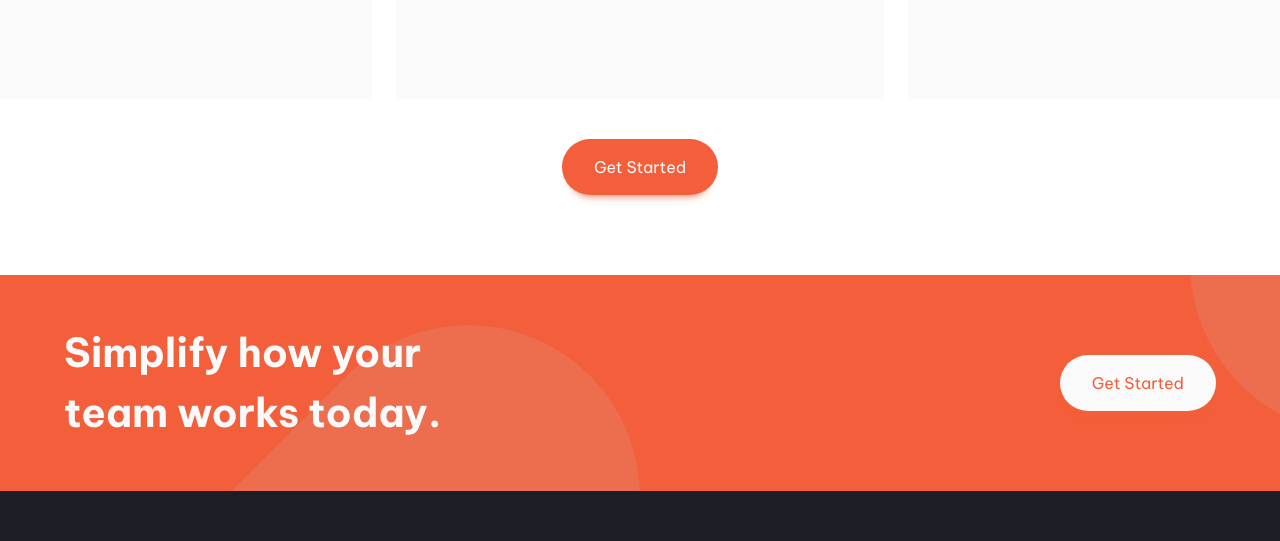
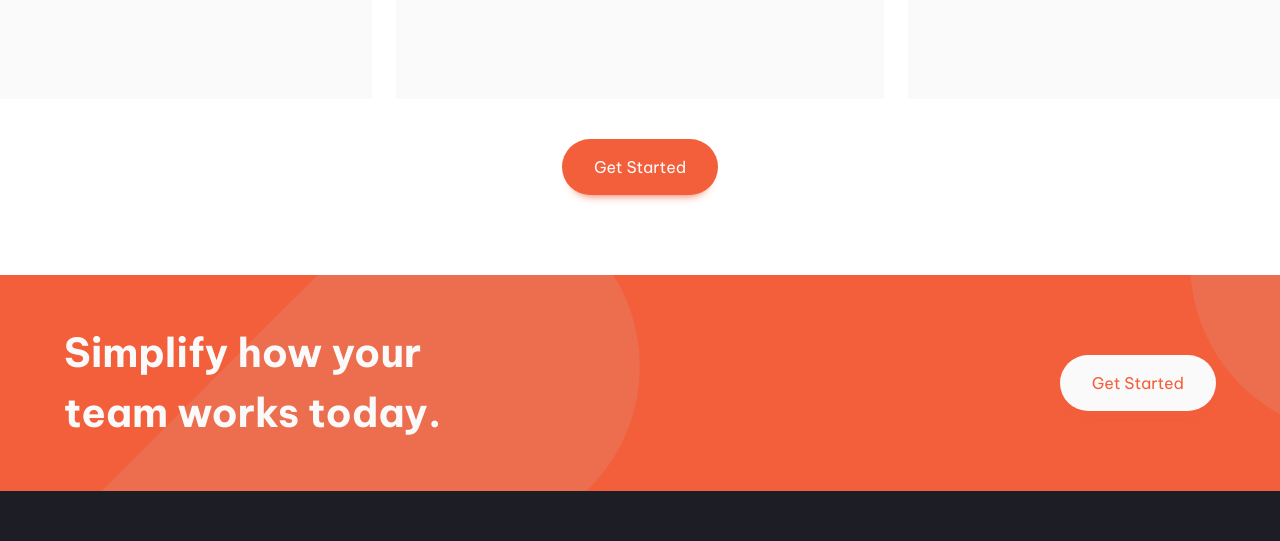
Before and after one commit to Divine-hash/manage-landing-page, a website built with webpack: page src/template.html in a window 1280 px wide. Shown: the part 1810-2351 px from the top of the page. Built offline with nearby package versions, Linux system fonts and the light colour scheme.

Commit message:
adjusted simplify section background-image

```diff
--- a/src/css/styles.css
+++ b/src/css/styles.css
@@ -636,7 +636,7 @@ h2 {
   .simplify {
     background-image: url("../assets/images/bg-tablet-pattern-2.svg"),
       url("../assets/images/bg-tablet-pattern-2.svg");
-    background-position: left top 50px, right -550px top -480px;
+    background-position: left top -80px, right -550px top -480px;
     background-size: 50%;
     padding: calc(48rem / 16) 0;
   }
```
